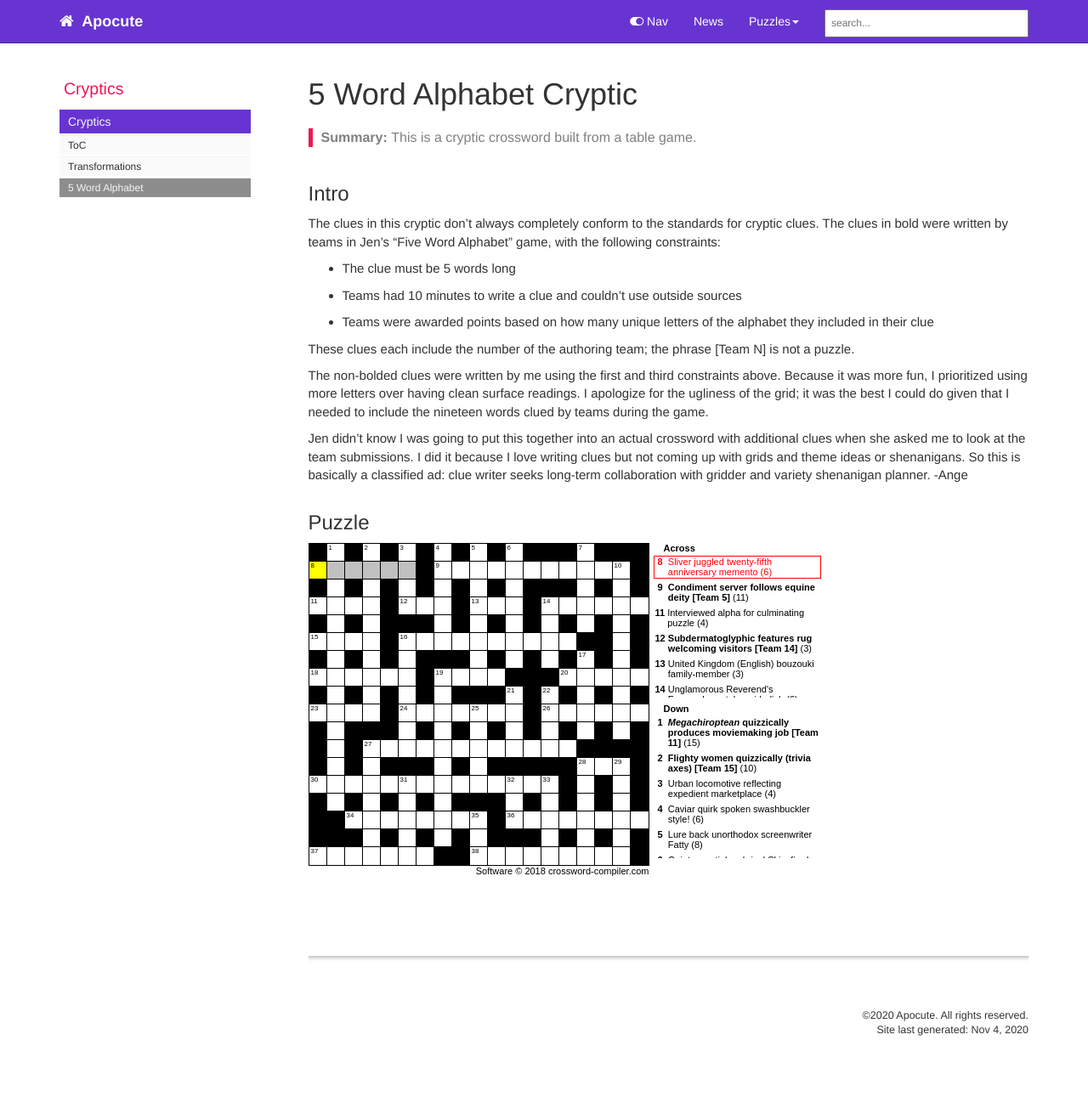
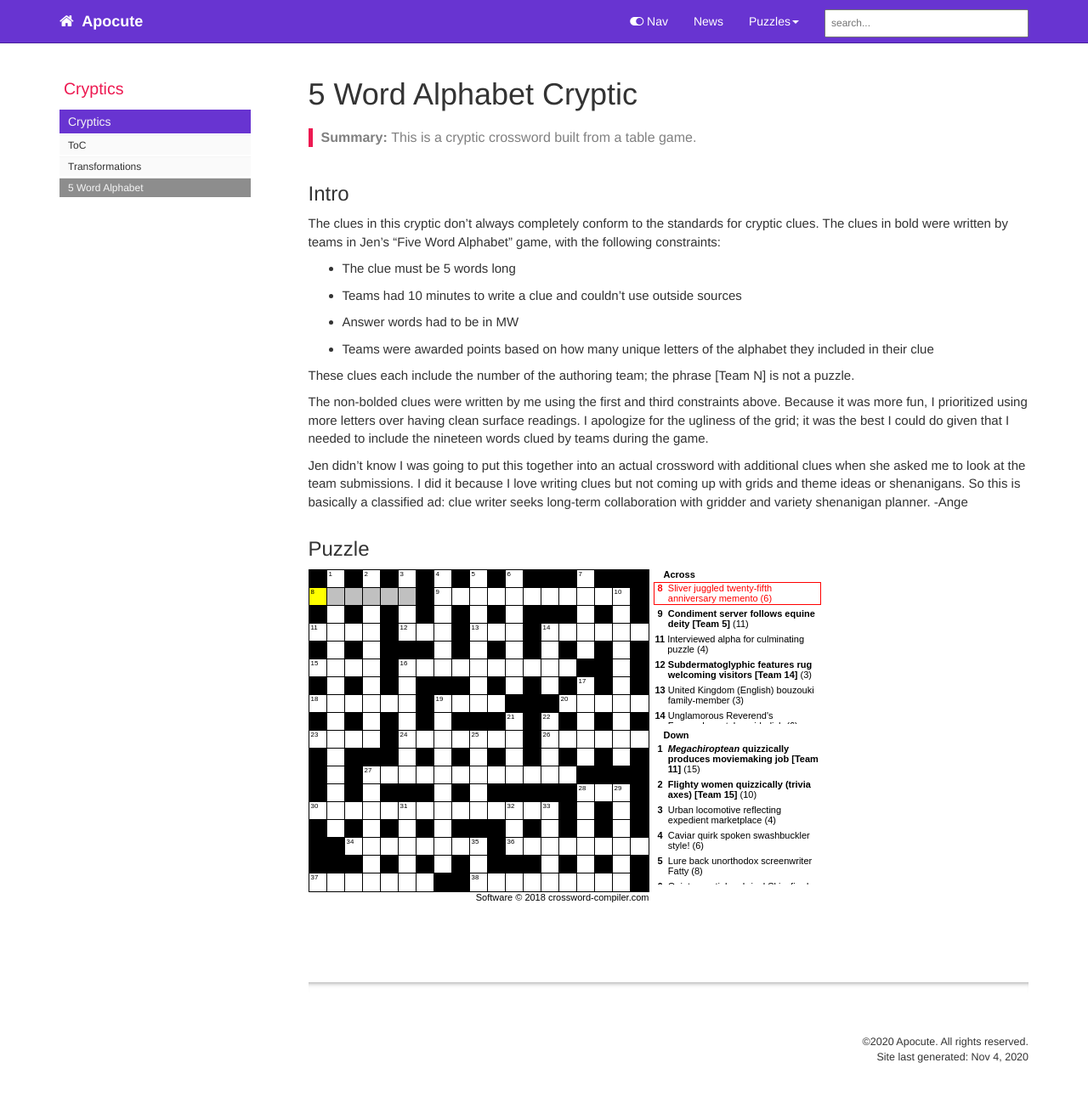
Before and after one commit to imperiosaur/apocute, a Jekyll site: the page built from pages/cryptics/cryptic5wordalphabet.md, in a window 1280 px wide. Shown: the whole page at 85% size. Built offline with Jekyll 4.4.1, drawn with Linux system fonts in a browser that asks for light colours; comment, search, counter and statistics services are not loaded; before the commit the page ends 1272 px from its top, so only the background shows below that.

Commit message:
One last 5WAC Update
Hopefully the last one of these

```diff
--- a/pages/cryptics/cryptic5wordalphabet.md
+++ b/pages/cryptics/cryptic5wordalphabet.md
@@ -15,6 +15,7 @@
 
 * The clue must be 5 words long
 * Teams had 10 minutes to write a clue and couldn't use outside sources
+* Answer words had to be in MW
 * Teams were awarded points based on how many unique letters of the alphabet they included in their clue
 
 These clues each include the number of the authoring team; the phrase [Team N] is not a puzzle.
```
